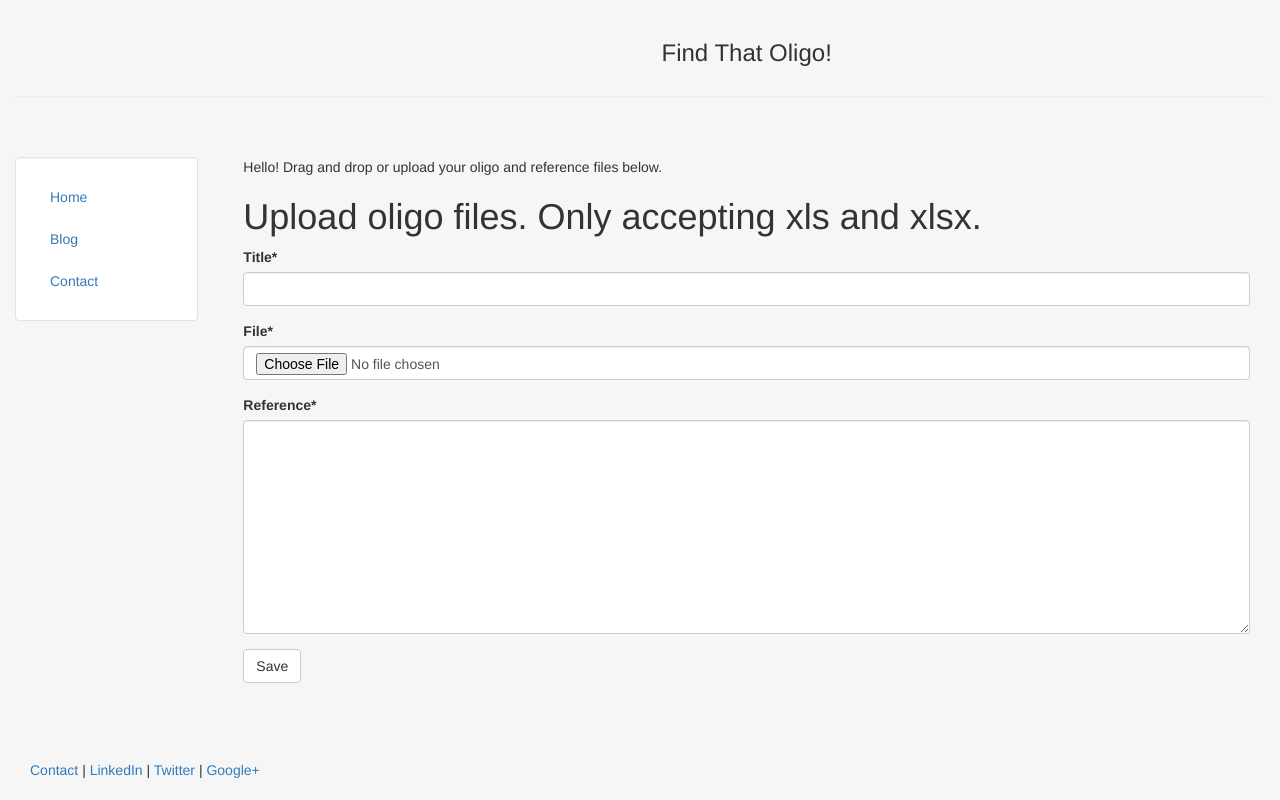
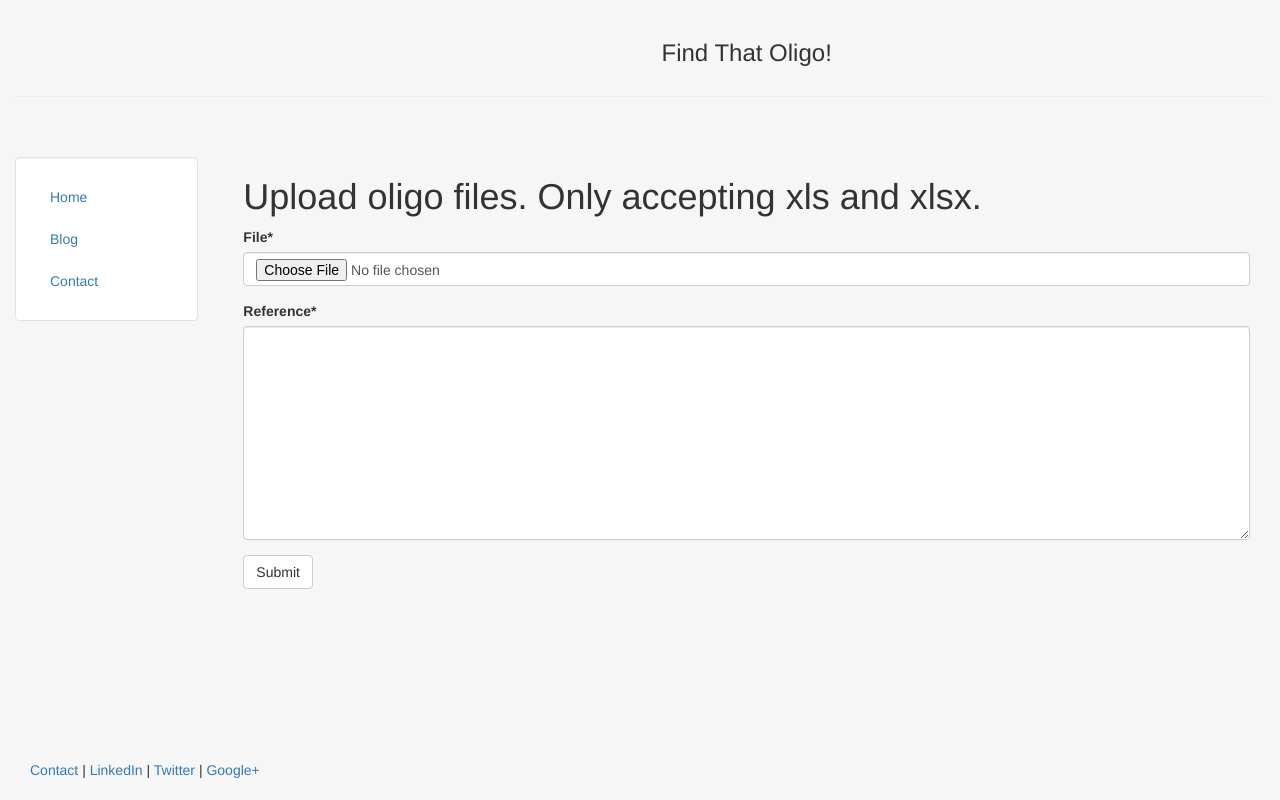
Before and after one commit to Ziska220/MolBioTools, a Django app: template match_oligo/templates/match_oligo/user_input.html in a window 1280 px wide. Run offline with Django 3.2, Linux system fonts and the light colour scheme; the template is opened without the code that fills it: values that come from a table or form of the project are taken from there, others are empty; parts of the project's set-up code (start-up, migrations or seed data) failed here and were passed over; some libraries are stand-ins or nearby versions.

Commit message:
clean up template. remove title. added upper() to reference.

```diff
--- a/match_oligo/forms.py
+++ b/match_oligo/forms.py
@@ -2,7 +2,7 @@
 from django import forms
 
 class UploadFileForm(forms.Form):
-    title = forms.CharField(max_length=50)
+    #title = forms.CharField(max_length=50)
     file = forms.FileField()
 
 from .models import user_input
--- a/match_oligo/templates/match_oligo/user_input.html
+++ b/match_oligo/templates/match_oligo/user_input.html
@@ -1,12 +1,11 @@
 {% extends "query/avatar_test.html" %}
 {% block content %}
 {% load crispy_forms_tags %}
-<p>Hello! Drag and drop or upload your oligo and reference files below. </p>
     <h1>Upload oligo files. Only accepting xls and xlsx.</h1>
     <form class="uniForm" enctype="multipart/form-data" method="POST">
         {% csrf_token %}
         {{ form1|crispy }}
     	{{ form2|crispy}}
-        <button type="submit" class="save btn btn-default">Save</button>
+        <button type="submit" class="save btn btn-default">Submit</button>
     </form>
 {% endblock %}
```
Also changed, not shown: match_oligo/views.py (+5 -4 lines), 2 other files.
